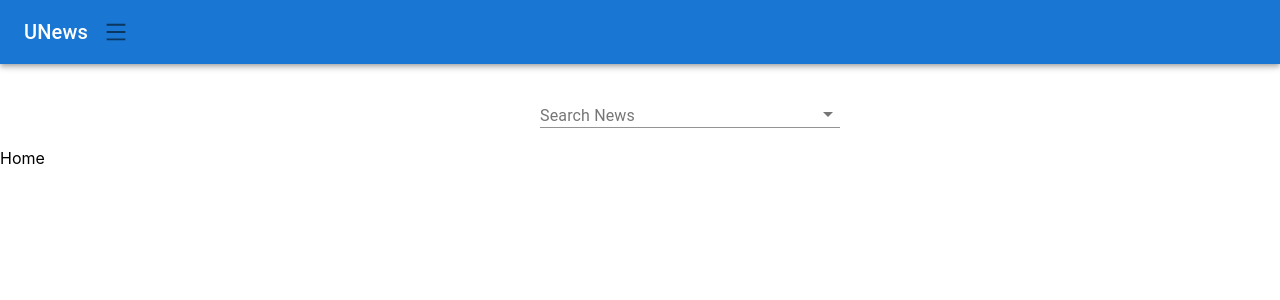
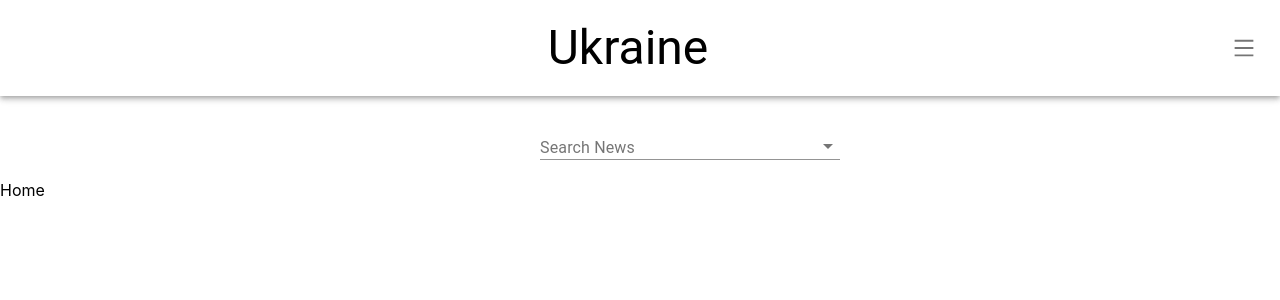
Before and after one commit to ryanmle2001/UkraineRussiaNews, a React (Create React App) app in the folder client/: page / in a window 1280 px wide. Shown: the top 300 px of the page. Built offline with nearby package versions, Linux system fonts and the light colour scheme.

Commit message:
Initialize Map.js

```diff
--- a/client/public/index.html
+++ b/client/public/index.html
@@ -15,6 +15,10 @@
       user's mobile device or desktop. See https://developers.google.com/web/fundamentals/web-app-manifest/
     -->
     <link rel="manifest" href="%PUBLIC_URL%/manifest.json" />
+    <!-- Font style New york Times -->
+    <link rel="preconnect" href="https://fonts.googleapis.com">
+<link rel="preconnect" href="https://fonts.gstatic.com" crossorigin>
+<link href="https://fonts.googleapis.com/css2?family=Noto+Sans+Georgian:wght@200&display=swap" rel="stylesheet">
     <!--
       Notice the use of %PUBLIC_URL% in the tags above.
       It will be replaced with the URL of the `public` folder during the build.
--- a/client/src/App.css
+++ b/client/src/App.css
@@ -36,3 +36,8 @@
     transform: rotate(360deg);
   }
 }
+
+/* Font Link */
+.font-link {
+  font-family: 'Noto Sans Georgian', sans-serif;
+}
--- a/client/src/App.js
+++ b/client/src/App.js
@@ -3,6 +3,7 @@
 import Navbar from "./pages/Navbar/Navbar";
 import Search from "./pages/Search/Search";
 import {Box} from '@material-ui/core';
+
 
 function App() {
   return (
--- /dev/null
+++ b/client/src/components/FontLink.js
@@ -0,0 +1,11 @@
+const FontLink = ({children}) => {
+    return(
+        <div className="card">
+            <span className="font-link">
+                {children}
+            </span>
+        </div>
+    )
+  };
+
+  export default FontLink;
--- /dev/null
+++ b/client/src/components/style.css
@@ -0,0 +1,3 @@
+.font-link {
+    font-family: 'Noto Sans Georgian', sans-serif;
+}
--- a/client/src/pages/Navbar/Navbar.js
+++ b/client/src/pages/Navbar/Navbar.js
@@ -16,6 +16,7 @@
 import {Spacer} from '@material-ui/core';
 import TextField from '@mui/material/TextField';
 import Autocomplete from '@mui/material/Autocomplete';
+import FontLink from '../../components/FontLink';
 
 
 const pages = ['Products', 'Pricing', 'Blog'];
@@ -42,16 +43,16 @@
   };
 
   return (
-    <AppBar position="static">
+    <AppBar color="transparent" position="static" sx={{py: 2}}>
       <Container maxWidth="xl">
-        <Toolbar disableGutters>
+        <Toolbar disableGutters color="transparent">
           <Typography
-            variant="h6"
+            variant="h3"
             noWrap
-            component="div"
-            sx={{ mr: 2, display: { xs: 'none', md: 'flex' } }}
+            color="black"
+            sx={{ mx: 'auto'}}
           >
-            UNews
+           Ukraine
           </Typography>
 
           <Typography
@@ -59,6 +60,7 @@
             noWrap
             component="div"
             sx={{ flexGrow: 1, display: { xs: 'flex', md: 'none' } }}
+            className="font-link"
           >
             LOGO
           </Typography>
--- a/client/src/pages/Search/Search.js
+++ b/client/src/pages/Search/Search.js
@@ -1,6 +1,7 @@
 import React, { useState } from "react";
 import { Box, TextField } from "@material-ui/core";
 import Autocomplete from '@mui/material/Autocomplete';
+
 const options = ["Option 1", "Option 2"];
 
 const Search = () => {
```
Also changed, not shown: client/src/components/Map.js (added).
